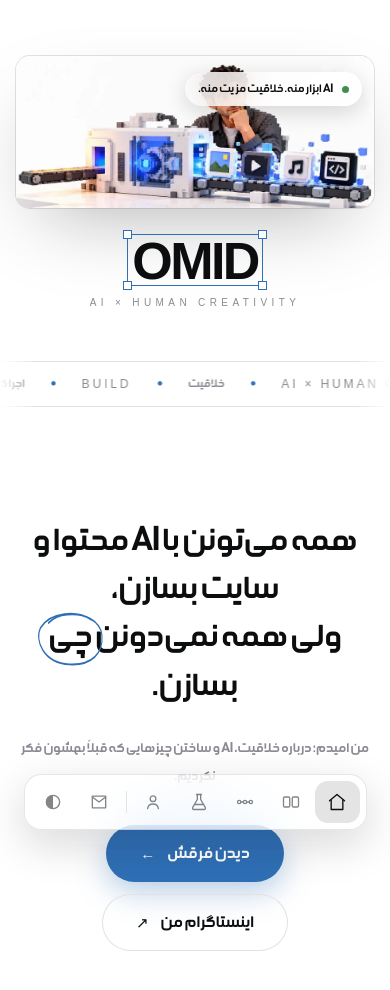
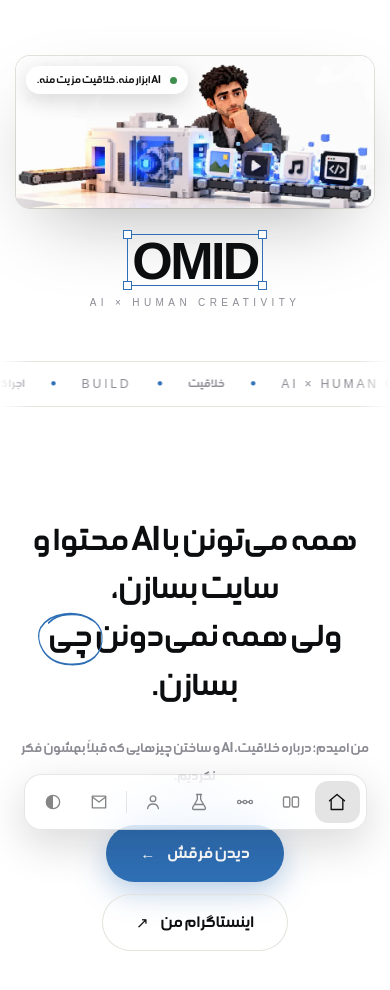
Before and after one commit to omidkhavari1708-pixel/itsomid, a plain HTML site: page index.html in a window 390 px wide. Shown: the top 990 px of the page. Drawn offline with Linux system fonts and the light colour scheme.

Commit message:
Hero badge: move off the face on small screens
Co-Authored-By: Claude Opus 5.5 <noreply@anthropic.com>

```diff
--- a/style.css
+++ b/style.css
@@ -726,7 +726,8 @@ a{color:inherit;text-decoration:none}
 /* ═══════ هیرو: ایده وارد دستگاه می‌شه، محتوا بیرون میاد ═══════
    همه‌ی مختصات به درصدِ عکس ۱۶۷۲×۷۱۰ هستن، پس روی هر اندازه‌ای جا می‌مونن. */
 .frame.art-frame{aspect-ratio:1672/710;background:#fcfcfc}
-.art-frame .badge{inset-block-start:16px;inset-block-end:auto}
+.art-frame .badge{inset-block-start:14px;inset-block-end:auto;inset-inline-start:auto;inset-inline-end:14px}
+@media (max-width:760px){.art-frame .badge{inset-block-start:10px;inset-inline-end:10px;font-size:11px;padding:6px 11px}}
 .m-layer{position:absolute;inset:0;pointer-events:none}
 .frame .m-layer img{position:absolute;inset:auto;object-fit:fill;max-width:none}
 .m-clip{position:absolute;left:0;top:0;width:21.651%;height:100%;overflow:hidden}
```
